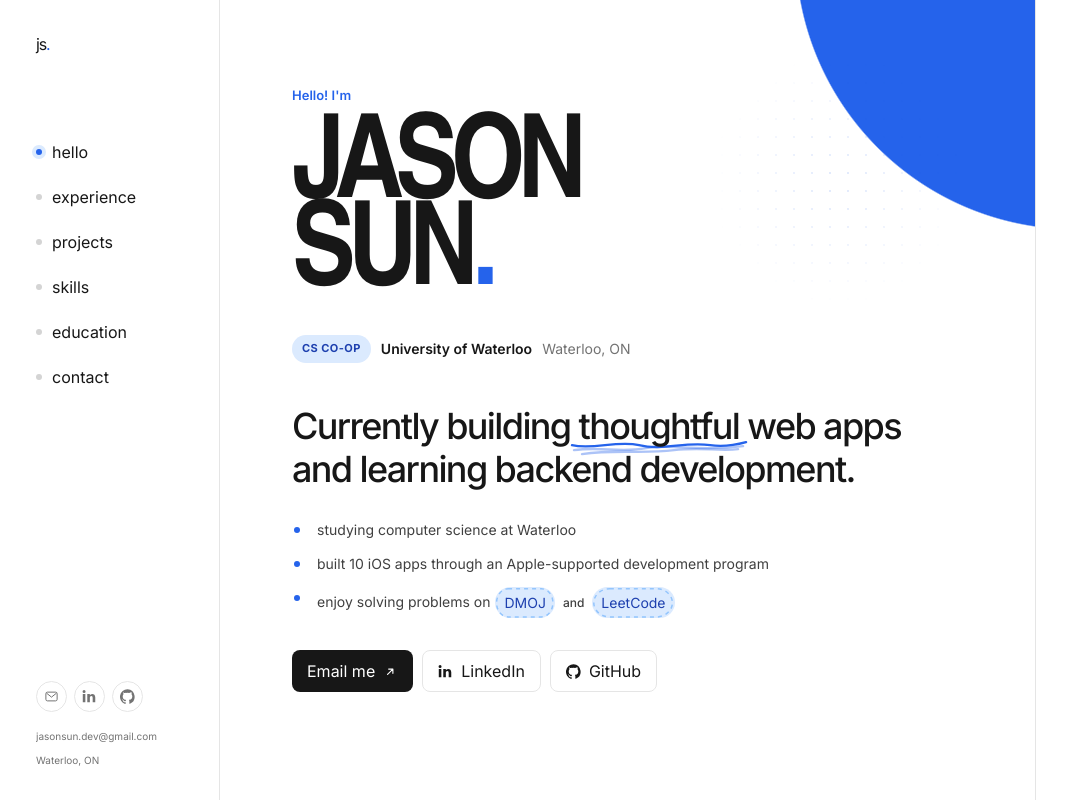
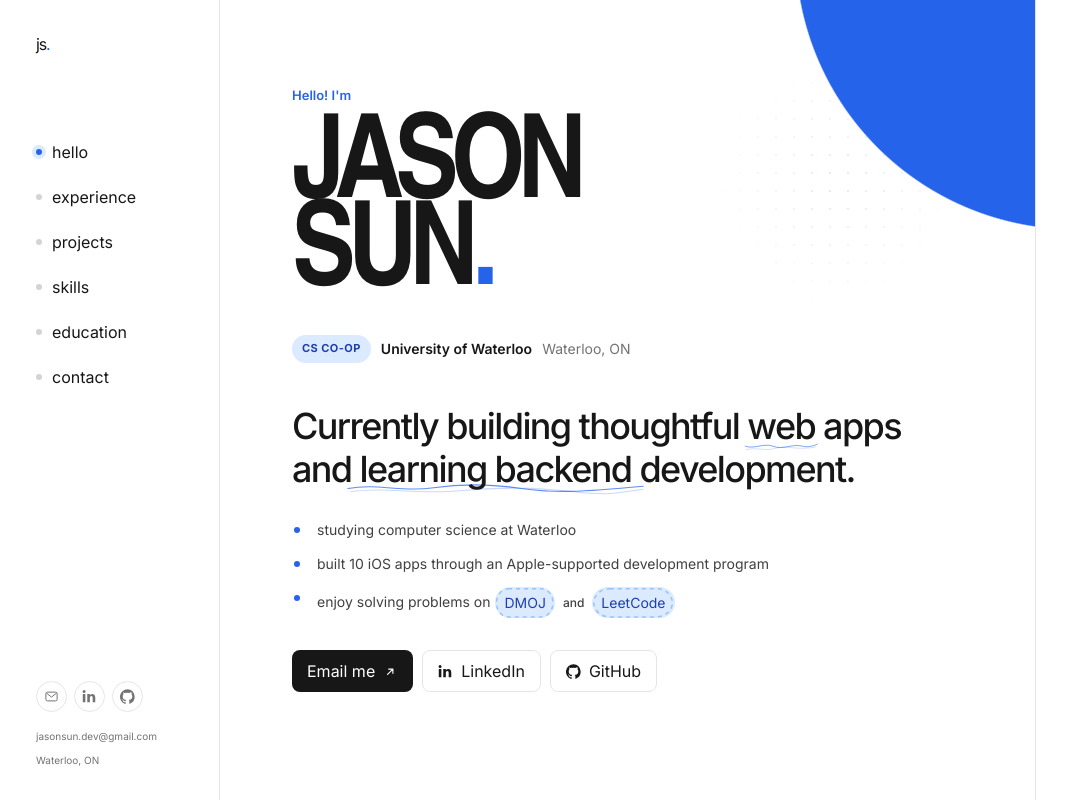
Before and after one commit to cryojs/portfolio, a React (Vite) app: page / in a window 1280 px wide. Shown: the top 800 px of the page, without its empty margins (4-1071 px from the left). Built offline with nearby package versions, Linux system fonts and the light colour scheme.

Commit message:
Refactor and improve scribble underline (used in headline)

```diff
--- a/src/App.jsx
+++ b/src/App.jsx
@@ -1,6 +1,6 @@
 import { useEffect, useState } from 'react'
 import { DesktopRail, MobileHeader } from './components/SiteNav'
-import { ContactLoop, HeadingDoodle, HeroUnderline } from './components/Doodles'
+import { ContactLoop, HeadingDoodle, ScribbleUnderline } from './components/Doodles'
 import { ExperienceList } from './components/ExperienceList'
 import { ProjectCard } from './components/ProjectCard'
 import { SkillsPanel } from './components/SkillsPanel'
@@ -135,7 +135,11 @@ function App() {
           </div>
 
           <p className="mt-[42px] max-w-[680px] text-[clamp(1.65rem,3vw,2.25rem)] font-medium leading-[1.2] tracking-[-0.045em] text-ink max-[780px]:mt-9 max-[780px]:text-[clamp(1.6rem,7vw,2.15rem)]">
-            Currently building <span className="relative inline-block">thoughtful<HeroUnderline /></span> web apps and learning backend development.
+            Currently building thoughtful{' '}
+            <ScribbleUnderline>web</ScribbleUnderline>{' '}
+            apps and{' '}
+            <ScribbleUnderline>learning backend</ScribbleUnderline>{' '}
+            development.
           </p>
 
           <ul className="mt-7 mb-0 grid max-w-[690px] list-none gap-3 p-0 text-sm leading-[1.55] text-ink-soft">
--- a/src/components/Doodles.jsx
+++ b/src/components/Doodles.jsx
@@ -1,10 +1,14 @@
-export function HeroUnderline() {
+export function ScribbleUnderline({ children }) {
+  const isLong = String(children).length > 6
+
   return (
-    <svg className="hero-scribble" viewBox="0 0 180 22" aria-hidden="true">
-      <path d="M3 9C24 14 48 4 70 9C94 15 116 5 141 9C155 11 166 9 177 6" />
-      <path className="doodle-echo" d="M5 14C31 10 51 17 77 12C102 7 128 16 174 10" />
-      <path className="doodle-echo" d="M13 18C48 13 73 18 105 14C130 11 151 15 169 13" />
-    </svg>
+    <span className="scribble-underline">
+      <span className="relative z-[1]">{children}</span>
+      <svg className={`scribble-underline-svg${isLong ? ' scribble-underline-svg--long' : ''}`} viewBox={isLong ? '0 0 280 22' : '0 0 180 22'} preserveAspectRatio="none" aria-hidden="true">
+        <path d={isLong ? 'M2 10C28 3 54 15 82 9S136 4 164 10S220 15 278 7' : 'M3 9C24 14 48 4 70 9C94 15 116 5 141 9C155 11 166 9 177 6'} />
+        <path className="scribble-underline-echo" d={isLong ? 'M5 14C37 8 69 18 105 13S174 8 211 14S251 16 278 11' : 'M5 14C31 10 51 17 77 12C102 7 128 16 174 10'} />
+      </svg>
+    </span>
   )
 }
 
--- a/src/index.css
+++ b/src/index.css
@@ -184,25 +184,47 @@
   }
 }
 
-.hero-scribble {
+.scribble-underline {
+  position: relative;
+  z-index: 0;
+  display: inline-block;
+  white-space: nowrap;
+  isolation: isolate;
+}
+
+.scribble-underline-svg {
   position: absolute;
   z-index: -1;
-  right: -6%;
-  bottom: -0.28em;
-  width: 112%;
-  height: 0.62em;
+  right: -5%;
+  bottom: -0.2em;
+  width: 110%;
+  height: 0.42em;
   overflow: visible;
   color: var(--color-blue);
+  pointer-events: none;
 }
 
-.hero-scribble path,
+.scribble-underline-svg--long {
+  bottom: -0.18em;
+  height: 0.46em;
+}
+
+.scribble-underline-svg path,
 .heading-doodle path,
 .contact-doodle path {
   fill: none;
   stroke: currentColor;
-  stroke-width: 2.4;
+  stroke-width: 1.45;
   stroke-linecap: round;
   stroke-linejoin: round;
+}
+
+.scribble-underline-svg path {
+  opacity: 0.72;
+}
+
+.scribble-underline-echo {
+  opacity: 0.24 !important;
 }
 
 .doodle-echo {
```
